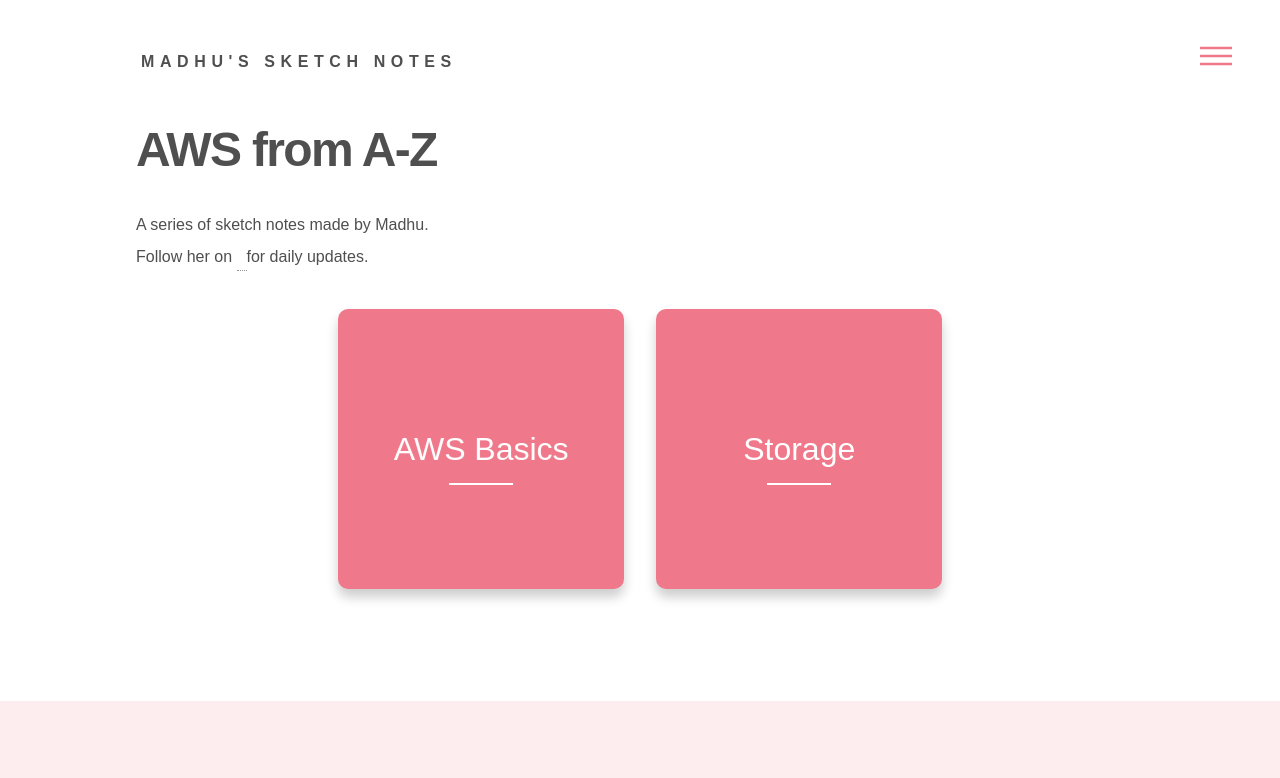
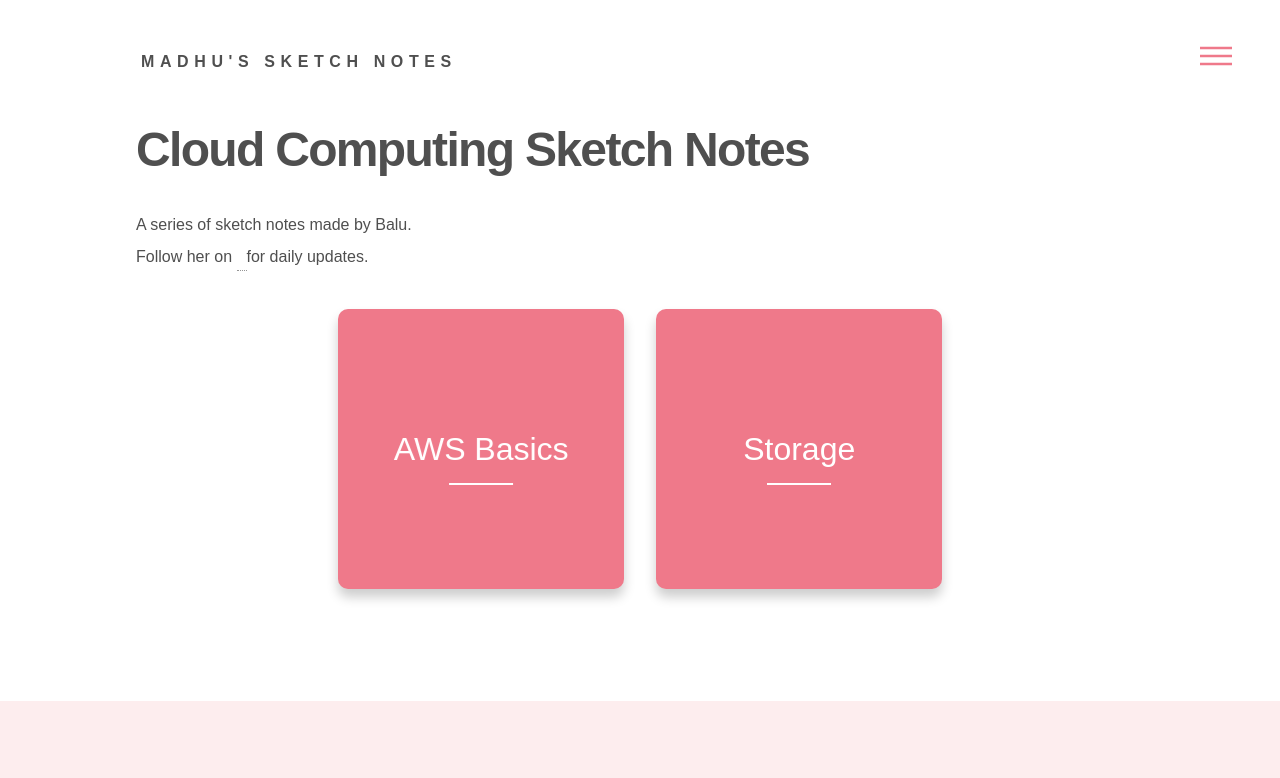
Before and after one commit to Balu20444/cloud-sketch-balu, a plain HTML site: page index.html in a window 1280 px wide. Shown: the top 778 px of the page. Drawn offline with nearby package versions, Linux system fonts and the light colour scheme; some icons are missing.

Commit message:
adding code

```diff
--- a/index.html
+++ b/index.html
@@ -1,10 +1,10 @@
 <!DOCTYPE HTML>
 <html>
 <head>
-	<title>Madhu's AWS Sketch Notes</title>
+	<title>Balu's Cloud Computing Sketch Notes</title>
 	<meta charset="utf-8" />
 	<meta name="viewport" content="width=device-width, initial-scale=1, user-scalable=no" />
-	<meta name="description" content="AWS from A-Z Sketch Notes" />
+	<meta name="description" content="Cloud Computing Sketch Notes Sketch Notes" />
 
 	<link rel="stylesheet" href="assets/css/main.css" />
 	<noscript><link rel="stylesheet" href="assets/css/noscript.css" /></noscript>
@@ -26,9 +26,9 @@
 		<div id="main">
 			<div class="inner">
 				<header>
-					<h1>AWS from A-Z</h1>
-					<p>A series of sketch notes made by Madhu. </p>
-					<p>Follow her on <a href="https://www.linkedin.com/in/dasika-madhu-nimeshika/" target="_blank"><span class="iconify" data-icon="logos:linkedin-icon" data-inline="false"></span></a> for daily updates.</p>
+					<h1>Cloud Computing Sketch Notes</h1>
+					<p>A series of sketch notes made by Balu. </p>
+					<p>Follow her on <a href="https://www.linkedin.com/in/balamuralikrishna-dommeti-4b266771/" target="_blank"><span class="iconify" data-icon="logos:linkedin-icon" data-inline="false"></span></a> for daily updates.</p>
 				</header>
 
 				<!-- Tiles -->
```
